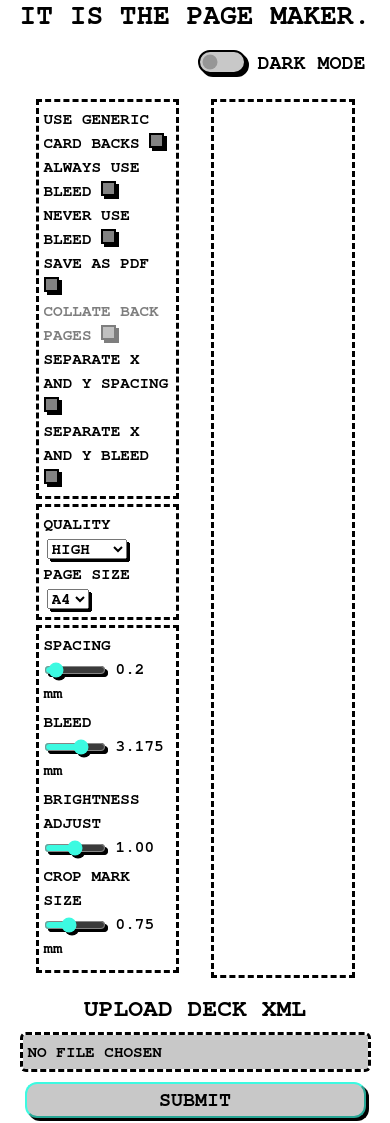
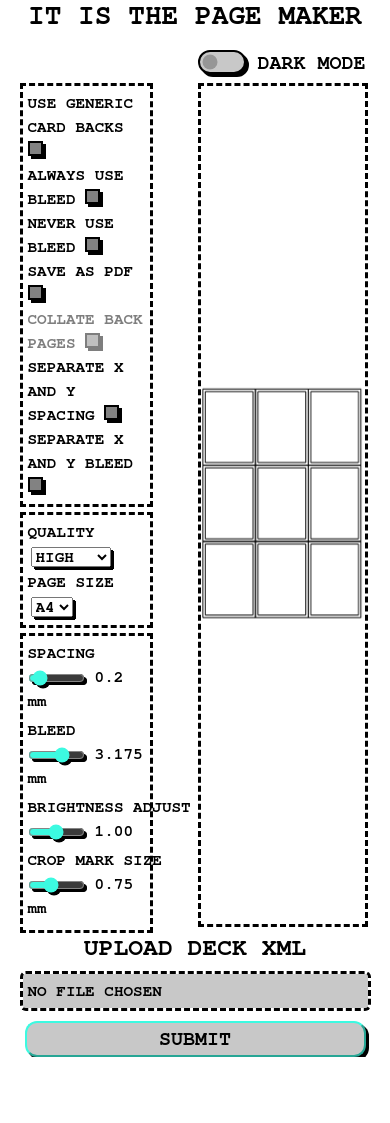
Before and after one commit to Flenzil/PageMaker, a Flask app: page / in a window 390 px wide. After the commit the page ends 1057 px from the top, so only its background shows below. Run offline with Flask 3, Linux system fonts and the light colour scheme; parts of the project's set-up code (start-up, migrations or seed data) failed here and were passed over.

Commit message:
(feat) add simple page preview

```diff
--- a/frontend/static/css/style.css
+++ b/frontend/static/css/style.css
@@ -32,6 +32,7 @@ html * {
 body {
   background-color: var(--bg-colour);
   color: var(--font-colour);
+  height: 100vh;
 }
 
 h1, h2 {
@@ -128,18 +129,42 @@ input[type="range"] {
   margin-right: 5%;
 }
 
-#inputs, #preview {
+#inputs {
   flex: 1;
   max-width: 50%;
-  padding: 1rem;
+  padding-right: 5vh;
 }
 
+#input-form {
+  display: flex;
+  flex-direction: column;
+  height: 100%;
+}
+
+.spacer {
+  flex: 1;
+  min-height: 5px;
+}
+
+#preview-container {
+  flex: 1;
+  display: flex;
+  justify-content: center;
+  align-items: middle;
+}
+
+#preview {
+  border: var(--border);
+  width: auto;
+  height: auto;
+  aspect-ratio: 210 / 297;
+  max-width: 100%;
+}
 
 .input-container {
   display:flex;
   border: var(--border);
   padding: 5px;
-  margin-bottom: 5px;
   flex-direction: column;
 }
 
@@ -173,13 +198,12 @@ select {
 }
 
 .slider-label {
-  width: 9ch;
+  width: 17ch;
 }
 
 .slider-display {
   text-transform: lowercase !important;
   vertical-align: center;
-  align-items:middle;
 }
 
 input[type="file"]::file-selector-button {
@@ -196,14 +220,6 @@ input[type="file"]::file-selector-button {
   color: var(--font-colour);
 }
 
-#preview canvas {
-  width: 100%;
-  height: 100%;
-}
-
-#preview-box{
-  border: var(--border);
-}
 
 
 #submit {
--- /dev/null
+++ b/frontend/static/js/preview-page.js
@@ -0,0 +1,85 @@
+function drawCards() {
+
+  const canvas = document.getElementById("preview");
+  const ctx = canvas.getContext("2d");
+  ctx.clearRect(0, 0, canvas.width, canvas.height);
+
+  const pageWidth = +canvas.getBoundingClientRect().width;
+  const pageHeight = +canvas.getBoundingClientRect().height;
+
+  const PixelsPerMm = pageWidth / 210;
+  const MmPerPixel = 210 / pageWidth;
+
+  const spacing = +document.getElementById("spacing-slider").value * PixelsPerMm;
+  const bleed = +document.getElementById("bleed-slider").value * PixelsPerMm;
+
+  const cardWidth = 63 * PixelsPerMm;
+  const cardHeight = 89 * PixelsPerMm;
+
+  const cardWidthWithBleed = cardWidth + 2 * bleed;
+  const cardHeightWithBleed = cardHeight + 2 * bleed;
+
+  const totalWidth = 3 * cardWidthWithBleed + 2 * spacing;
+  const totalHeight = 3 * cardHeightWithBleed + 2 * spacing;
+
+  const marginXBleed = (pageWidth - totalWidth) / 2 + bleed /2;
+  const marginYBleed = (pageHeight - totalHeight) / 2 + bleed / 2;
+
+  const marginX = marginXBleed + bleed;
+  const marginY = marginYBleed + bleed;
+
+  console.log(pageWidth);
+
+  ctx.beginPath();
+
+  for (let i = 0; i < 3; i++){
+    for (let j = 0; j < 3; j++){
+      ctx.rect(
+        marginXBleed + i * (cardWidthWithBleed + spacing),
+        marginYBleed + j * (cardHeightWithBleed + spacing),
+        cardWidthWithBleed,
+        cardHeightWithBleed
+      );
+      ctx.rect(
+        marginX + i * (cardWidthWithBleed + spacing),
+        marginY + j * (cardHeightWithBleed + spacing),
+        cardWidth,
+        cardHeight
+      );
+    }
+  }
+  ctx.stroke();
+}
+
+
+function resizeCanvas() {
+  const canvas = document.querySelector("#preview");
+  const rect = canvas.getBoundingClientRect();
+  const dpr = window.devicePixelRatio || 1;
+
+  const width = Math.min(canvas.clientWidth, window.innerWidth);
+  const height = Math.min(canvas.clientHeight, window.innerHeight);
+
+  canvas.style.width = width + "px";
+  canvas.style.height = height + "px";
+
+  // Set the canvas pixel size to match its CSS size * devicePixelRatio
+  canvas.width = rect.width * dpr;
+  canvas.height = rect.height * dpr;
+
+  const ctx = canvas.getContext("2d");
+  ctx.resetTransform && ctx.resetTransform();
+  ctx.scale(dpr, dpr);  // scale drawings so 1 unit = 1 CSS pixel
+
+  drawCards();
+}
+
+// Call once at load and again if the window resizes
+document.addEventListener("DOMContentLoaded", () => {
+  resizeCanvas();
+});
+
+window.addEventListener("resize", resizeCanvas);
+
+document.getElementById("spacing-slider").addEventListener("input", drawCards);
+document.getElementById("bleed-slider").addEventListener("input", drawCards);
--- a/frontend/templates/base.html
+++ b/frontend/templates/base.html
@@ -5,7 +5,7 @@
   </head>
   <body>
 
-    <h1> it is the page maker.</h1>
+    <h1>it is the page maker</h1>
 
     <div id="dark-mode-container">
       {% include "dark-mode.html" %}
@@ -15,7 +15,7 @@
       <div id="inputs" >
           {% include "inputs.html" %}
       </div>
-      <div id="preview">
+      <div id="preview-container">
         {% include "preview.html" %}
       </div>
 
--- a/frontend/templates/footer.html
+++ b/frontend/templates/footer.html
@@ -4,3 +4,4 @@
 <script type="module" src="{{ url_for('static', filename='js/split-sliders.js')}}"></script>
 <script type="module" src="{{ url_for('static', filename='js/disable-buttons.js')}}"></script>
 <script type="module" src="{{ url_for('static', filename='js/dark-mode.js')}}"></script>
+<script type="module" src="{{ url_for('static', filename='js/preview-page.js')}}"></script>
--- a/frontend/templates/inputs.html
+++ b/frontend/templates/inputs.html
@@ -22,6 +22,8 @@
 
   </div>
 
+  <div class="spacer"></div>
+
   <div class="input-container dropdown-container">
 
     {% for kwarg in page_kwargs.values() %}
@@ -31,6 +33,8 @@
     {% endfor %}
 
   </div>
+
+  <div class="spacer"></div>
 
   <div class="input-container slider-container">
 
--- a/frontend/templates/preview.html
+++ b/frontend/templates/preview.html
@@ -1 +1 @@
-<canvas id="preview-box" </canvas>
+<canvas id="preview" </canvas>
```
